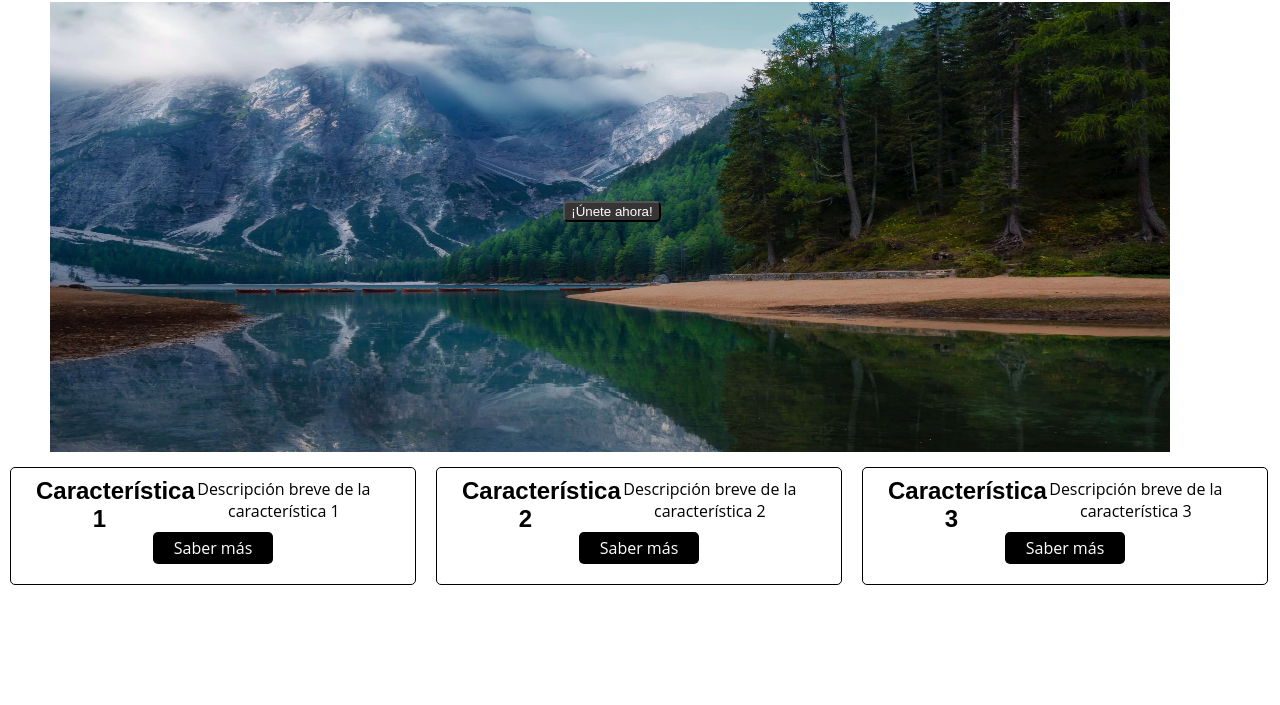
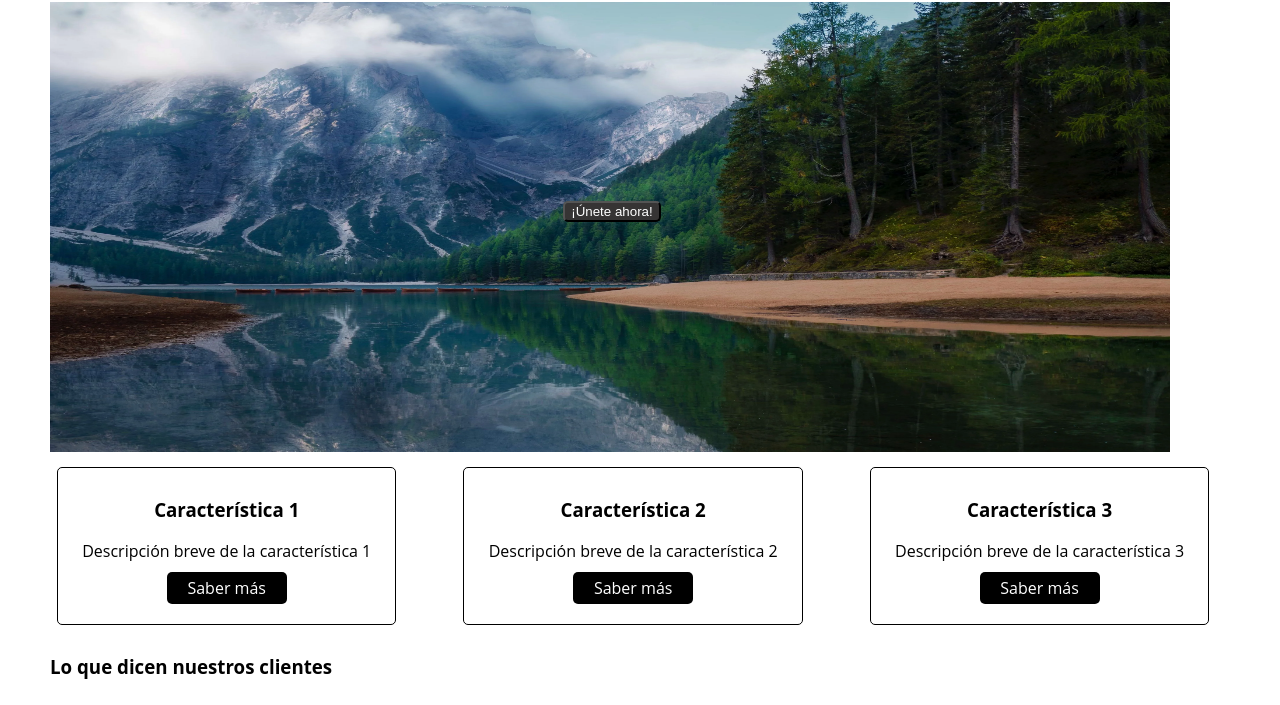
Before and after one commit to daniel2002ccr/DIW, a plain HTML site: page WebClasica/src/index.html in a window 1280 px wide. Shown: the part 95-800 px from the top of the page. Drawn offline with Linux system fonts and the light colour scheme.

Commit message:
Avance en web

```diff
--- a/WebClasica/estilos/estilos.css
+++ b/WebClasica/estilos/estilos.css
@@ -59,21 +59,24 @@ nav{
     transition: ease;
 }
 #características{
-    float: left;
-    width: 30%;
+    float: inline-start;
+    width: 24.8%;
     margin: 10px;
     border: 1px solid #000;
     border-radius: 5px;
     padding: 10px;
     text-align: center;
+    margin-left: 57px;
 }
 
 
 #características h2{
     margin-bottom: 10px;
+
 }
 #características p{
     margin: 0;
+
 }
 .saber-mas {
     display: block;
@@ -85,6 +88,11 @@ nav{
     border-radius: 5px;
     width: 100px;
   }
+
+.h3{
+    float: inline-start;
+    margin-left: 50px;
+}
 body{
     font-family: 'Open Sans', Arial, sans-serif;
     width: 100%;
--- a/WebClasica/src/index.html
+++ b/WebClasica/src/index.html
@@ -22,21 +22,26 @@
     <input type="button" value="¡Únete ahora!" id="boton">
 
     <div id="características">
-        <h2>Característica 1</h2>
+        <h3>Característica 1</h3>
         <p>Descripción breve de la característica 1</p>
         <a href="#" class="saber-mas">Saber más</a>
     </div>
     <div id="características">
-        <h2>Característica 2</h2>
+        <h3>Característica 2</h3>
         <p>Descripción breve de la característica 2</p>
         <a href="#" class="saber-mas">Saber más</a>
     </div>
     <div id="características">
-        <h2>Característica 3</h2>
+        <h3>Característica 3</h3>
         <p>Descripción breve de la característica 3</p>
         <a href="#" class="saber-mas">Saber más</a>
     </div>
+    <h3 class="h3">Lo que dicen nuestros clientes</h3>
 
+    <div id="clientes">
+
+
+    </div>
 
 
 </body>
```
